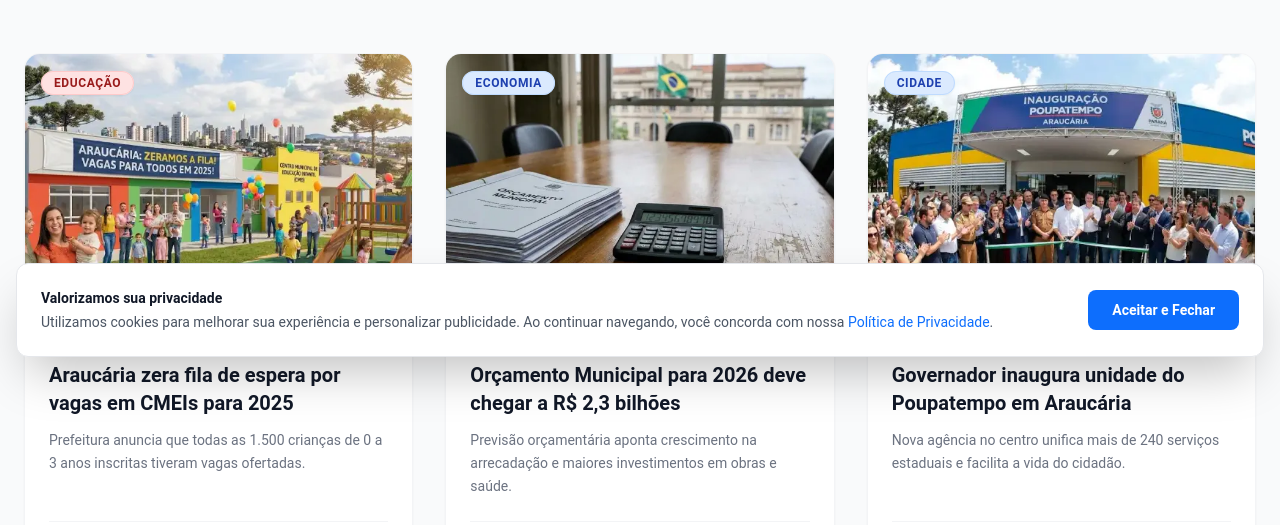
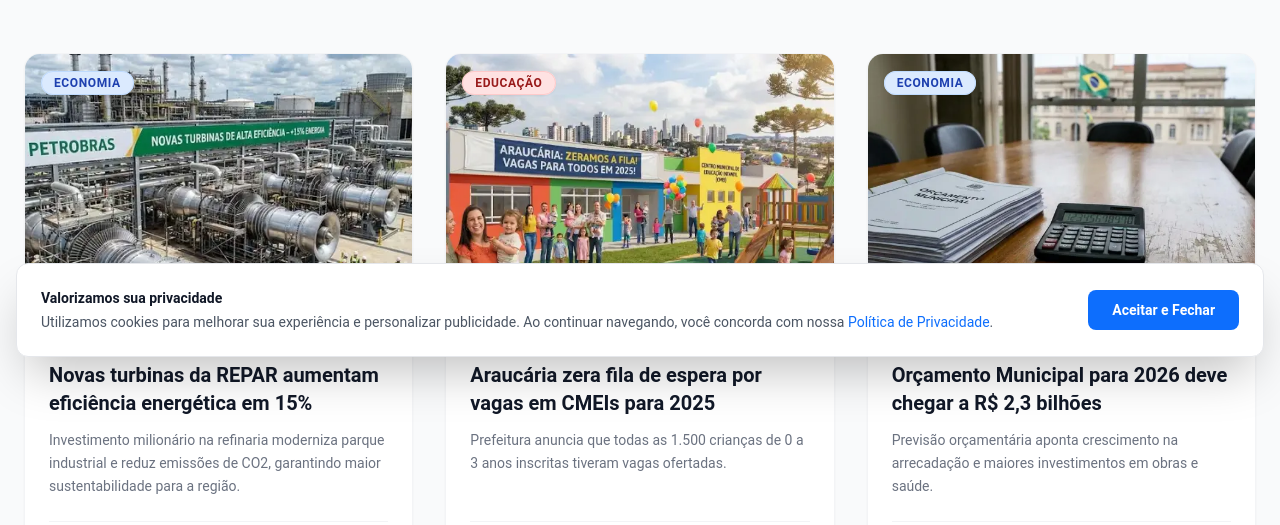
Before and after one commit to viciowins891-ctrl/Araucaria-Informa-1, a React (Vite) app: page /#/noticias in a window 1280 px wide. Shown: the part 427-952 px from the top of the page. Built offline with nearby package versions, Linux system fonts and the light colour scheme; no server answers; the database is empty.

Commit message:
Atualizacao automatica pelo script do usuario

```diff
--- a/data.ts
+++ b/data.ts
@@ -19,6 +19,31 @@ const getPastDate = (daysAgo: number): string => {
 // Garante que não tenhamos links quebrados e que a estética seja coesa.
 
 export const newsArticles: NewsArticle[] = [
+    {
+        id: 2025, // High ID to ensure it appears on top
+        title: 'Novas turbinas da REPAR aumentam eficiência energética em 15%',
+        summary: 'Investimento milionário na refinaria moderniza parque industrial e reduz emissões de CO2, garantindo maior sustentabilidade para a região.',
+        content: `
+            <p>A Refinaria Presidente Getúlio Vargas (REPAR), localizada em Araucária, deu um passo significativo rumo à modernização e sustentabilidade de suas operações. Nesta semana, foram inauguradas as novas turbinas de alta eficiência energética, um investimento estratégico que promete aumentar em 15% a capacidade de geração de energia da unidade, sem elevar o consumo de combustíveis.</p>
+
+            <h3>Tecnologia de Ponta e Sustentabilidade</h3>
+            <p>O projeto, que levou cerca de 18 meses para ser concluído, envolveu a substituição de equipamentos da década de 70 por modelos de última geração. As novas turbinas utilizam tecnologia aeroderivativa – similar à de motores de avião – que permite um aproveitamento termodinâmico muito superior.</p>
+            <p>"Não estamos falando apenas de economia financeira, mas de um ganho ambiental imensurável. Com essa eficiência, deixaremos de emitir toneladas de CO2 na atmosfera anualmente, alinhando a refinaria com as metas globais de descarbonização", explicou o gerente de engenharia da unidade.</p>
+
+            <h3>Impacto Econômico para Araucária</h3>
+            <p>O investimento na casa dos R$ 450 milhões movimentou a economia local durante a fase de instalação, gerando mais de 300 empregos diretos e indiretos para trabalhadores especializados da região. Além disso, a maior eficiência da refinaria garante maior segurança energética para todo o estado do Paraná, especialmente em períodos de alta demanda.</p>
+
+            <h3>O Futuro da Energia</h3>
+            <p>Este movimento faz parte de um plano maior de investimentos da Petrobras para o sul do país. Estão previstas ainda melhorias nas unidades de tratamento de diesel e gasolina, visando a produção de combustíveis cada vez mais limpos (S-10). Para Araucária, sediar uma das refinarias mais eficientes do país significa garantia de arrecadação (ICMS) e atração de novas indústrias satélites para o Polo Petroquímico.</p>
+
+            <p>A cerimônia de inauguração contou com a presença de autoridades estaduais e municipais, que destacaram a importância da simbiose entre o desenvolvimento industrial e a preservação ambiental.</p>
+        `,
+        imageUrl: '/images/repar_turbines_new_final.jpg',
+        category: 'Economia',
+        categoryColor: 'blue',
+        publishDate: '2025-12-27',
+        author: 'Araucária Urgente'
+    },
     {
         id: 101, // ID Único Real
         title: 'Araucária zera fila de espera por vagas em CMEIs para 2025',
```
